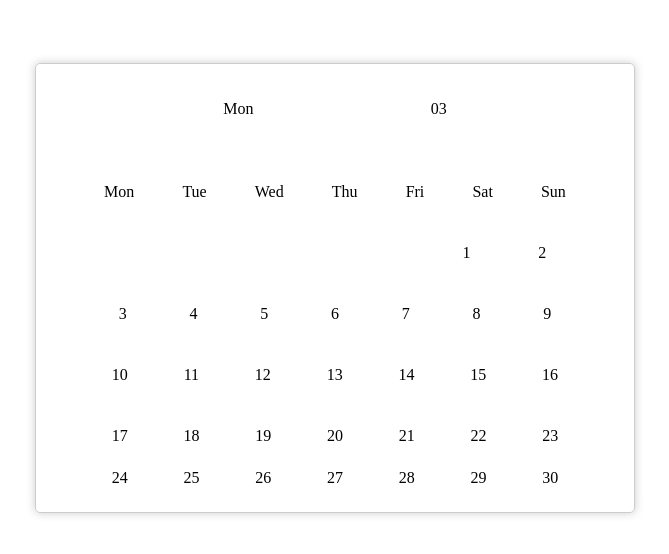
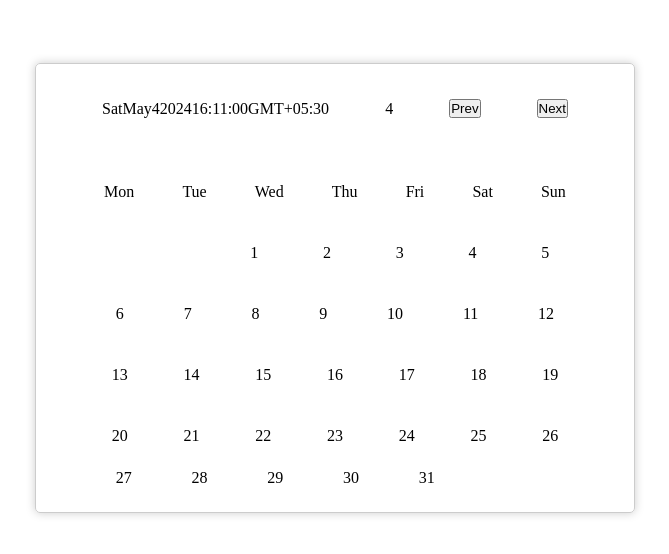
Before and after one commit to localMan-Z/Calendar, a React (Vite) app: page / in a window 1280 px wide. Shown: the part 112-666 px from the top of the page, without its empty margins (305-974 px from the left). Built offline with nearby package versions, Linux system fonts and the light colour scheme.

Commit message:
Deferred to use the useReducer hook to handle state logic for the calendar

```diff
--- a/src/App.tsx
+++ b/src/App.tsx
@@ -1,3 +1,4 @@
+import month from "./future";
 import {
   baseWeeks,
   days,
@@ -6,9 +7,58 @@ import {
   generateCurrentDate,
 } from "./dates";
 import "./App.css";
+import { useEffect, useReducer } from "react";
+let exportingIndex: {
+  week: { date: number; day: string }[];
+  weekIndex: string;
+}[];
 function App() {
+  let calendar = {
+    month: [],
+  };
+  function calendarReducer(
+    state: any,
+    action: { type: any; weekIndex: number; currentDay: string; currenta: any }
+  ) {
+    let constructedMonth;
+    switch (action.type) {
+      case "CONSTRUCT_CALENDAR":
+        constructedMonth = constructCalendar(
+          action.weekIndex,
+          action.currentDay,
+          action.currenta
+        );
+        console.log(constructedMonth);
+        return {
+          ...state,
+          month: constructedMonth,
+        };
+      default:
+        return state;
+    }
+  }
+  const [state, dispatch] = useReducer(calendarReducer, calendar);
   const { current } = generateCurrentDate();
-  function assignDates(currenta: never[], lastDayGenerated: boolean) {
+  const handleDispatch = (
+    weekIndex: number,
+    currentDay: string,
+    currenta: string[]
+  ) => {
+    dispatch({
+      type: "CONSTRUCT_CALENDAR",
+      weekIndex,
+      currentDay,
+      currenta,
+    });
+  };
+  useEffect(() => {
+    baseWeeks.forEach((_, weekIndex) => {
+      days.forEach((_, dayIndex) => {
+        handleDispatch(weekIndex, actualDays[dayIndex], current);
+      });
+    });
+  }, []);
+  function assignDates(currenta: any[], lastDayGenerated: boolean) {
     function remainingDays() {
       let windowOfAvailableDays, days;
       for (const month of months) {
@@ -32,6 +82,7 @@ function App() {
       return {
         date: Number(days) - i,
         day: actualDays[baseIndex - i],
+        dayIndex: actualDays.indexOf(actualDays[baseIndex - i]),
       };
     })
       .filter((days) => days.date >= 1)
@@ -44,8 +95,13 @@ function App() {
       week: currentWeekData,
     };
   }
-  function constructCalendar(weekIndex: number, currentDay: string) {
-    let week = assignDates(current, false);
+  function constructCalendar(
+    weekIndex: number,
+    currentDay: string,
+    currenta: any
+  ) {
+    // console.log(weekIndex, currentDay, currenta);
+    let week = assignDates(currenta, false);
     const cWeek = week.week;
     let month = [];
     month.push(cWeek);
@@ -74,35 +130,49 @@ function App() {
           weekIndex: baseWeeks[weekIndex],
         };
       });
-    const weeks = Array.from(
-      { length: month.length },
-      (_, i) => month[i].weekIndex
-    );
-    if (weeks.includes(baseWeeks[weekIndex])) {
-      const week = month.filter(
-        (week) => week.weekIndex == baseWeeks[weekIndex]
-      )[0].week;
-      for (let i = 0; i < week.length; i++) {
-        if (week[i].day == currentDay) {
-          return week[i].date;
-        }
+    exportingIndex = month;
+    return month;
+  }
+
+  function toggleMonth(adjective: string) {
+    month(adjective, current, exportingIndex);
+  }
+  function extractDate(
+    monthState: {
+      month: {
+        [x: string]: {
+          week: {
+            [x: string]: number;
+            date: any;
+          }[];
+        };
+      };
+    },
+    dayIndex: number,
+    weekIndex: number
+  ) {
+    for (let i = 0; i < actualDays.length; i++) {
+      if (dayIndex == monthState.month[weekIndex]?.week[i]?.dayIndex) {
+        return monthState.month[weekIndex].week[i].date;
       }
     }
   }
   return (
     <div className="App">
       <div className="navBar">
-        <div className="currentDay">{current[0]}</div>
+        <div className="currentDay">{current}</div>
         <div className="currentDate">{current[2]}</div>
-
-        {/* <select id="dropDown">
-          <option value="" disabled></option>
-          {months.map((month, index) => (
-            <option key={index} value={month.month}>
-              {month.month}
-            </option>
-          ))}
-        </select>*/}
+        <button
+          className="prev"
+          onClick={() => {
+            toggleMonth("previous");
+          }}
+        >
+          Prev
+        </button>
+        <button className="next" onClick={() => toggleMonth("next")}>
+          Next
+        </button>
       </div>
       <div className="calendarDates">
         <div id="dayColumn">
@@ -115,12 +185,9 @@ function App() {
 
         {baseWeeks.map((week, weekIndex) => (
           <div key={weekIndex} id={week} className="week">
-            {days.map((day, baseIndex) => (
-              <div
-                key={baseIndex}
-                className={`${day} ${actualDays[baseIndex]}`}
-              >
-                {constructCalendar(weekIndex, actualDays[baseIndex])}
+            {days.map((day, dayIndex) => (
+              <div key={dayIndex} className={`${day} ${actualDays[dayIndex]}`}>
+                {extractDate(state, dayIndex, weekIndex)}
               </div>
             ))}
           </div>
@@ -129,5 +196,4 @@ function App() {
     </div>
   );
 }
-
 export default App;
--- a/src/dates.tsx
+++ b/src/dates.tsx
@@ -32,8 +32,8 @@ const months = [
 ];
 function generateCurrentDate() {
   const date = new Date();
-  const current = [...String(date).split(" ")].splice(0, 6);
-  // const current = ["Mon", "Dec", "2", "2024", "16:11:00", "GMT+05:30"];
+  // const current = [...String(date).split(" ")].splice(0, 6);
+  const current = ["Sat", "May", "4", "2024", "16:11:00", "GMT+05:30"];
 
   return { current };
 }
--- /dev/null
+++ b/src/future.tsx
@@ -0,0 +1,61 @@
+import { actualDays, months, baseWeeks } from "./dates";
+export default function month(
+  adjective: string,
+  currentMonth: string[],
+  exportingIndex
+) {
+  let index: number, days: number;
+  for (const month of months) {
+    if (month.month == currentMonth[1]) {
+      days = months[months.indexOf(month)].days;
+      index =
+        adjective == "previous"
+          ? months.indexOf(month) == 0
+            ? 11
+            : months.indexOf(month) - 1
+          : months.indexOf(month) == 11
+          ? 0
+          : months.indexOf(month) + 1;
+    }
+  }
+  let baseIndex = actualDays.indexOf(currentMonth[0]);
+  let weekIndex: number;
+  for (const week of exportingIndex) {
+    for (let i = 0; i < week.week.length; i++) {
+      if (week.week[i].date == Number(currentMonth[2])) {
+        weekIndex = baseWeeks.indexOf(week.weekIndex);
+      }
+    }
+  }
+  const numberOfDaysOfTheMonth = months[index].days;
+
+  let workingDay = Number(currentMonth[2]);
+  if (adjective == "previous") {
+    while (workingDay > 1) {
+      workingDay -= 1;
+      baseIndex == 0
+        ? ((baseIndex = 6), weekIndex == 0 ? (weekIndex = 5) : (weekIndex -= 1))
+        : (baseIndex -= 1);
+    }
+  } else if (adjective == "next") {
+    while (days > workingDay) {
+      workingDay += 1;
+      baseIndex == 6
+        ? ((baseIndex = 0), weekIndex == 5 ? (weekIndex = 0) : (weekIndex += 1))
+        : (baseIndex += 1);
+    }
+  }
+  weekIndex = exportingIndex.length - 1 - weekIndex;
+  const dayOfTheMonth: string =
+    adjective == "previous"
+      ? baseIndex == 0
+        ? actualDays[6]
+        : actualDays[baseIndex - 1]
+      : baseIndex == 6
+      ? actualDays[0]
+      : actualDays[baseIndex + 1];
+  const date: number = adjective == "previous" ? numberOfDaysOfTheMonth : 1;
+  const month = [];
+  month.push(dayOfTheMonth, months[index].month, date, weekIndex);
+  return month;
+}
```
Also changed, not shown: src/future.jsx (deleted, +0 -18 lines).
